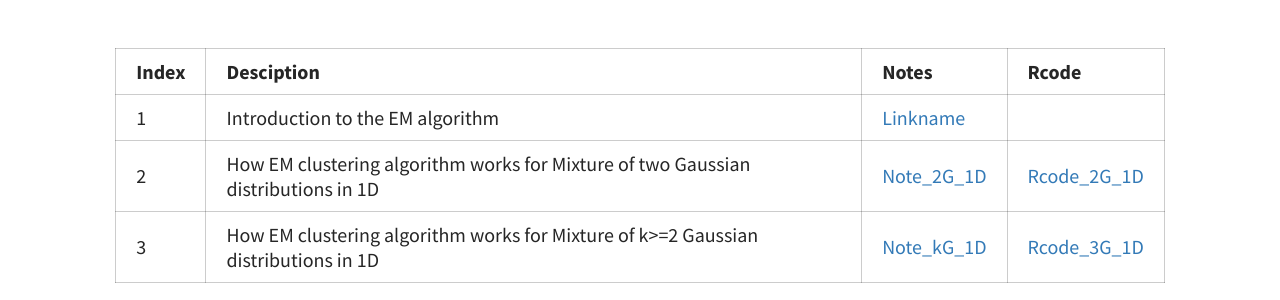
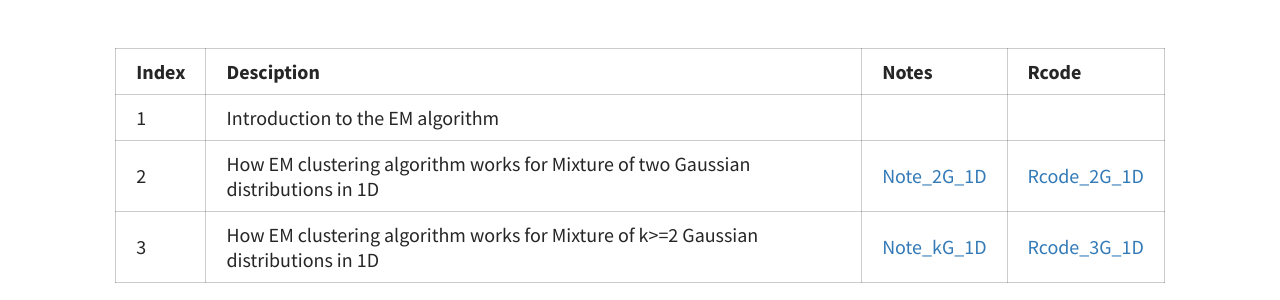
Before and after one commit to tranktle/porfolio, a Jekyll site: the page built from _posts/2022-03-31-EM-Mixture-Gaussian.md, in a window 1280 px wide. Shown: the part 1038-1338 px from the top of the page. Built offline with Jekyll 4.4.1, drawn with Linux system fonts in a browser that asks for light colours.

Commit message:
Update 2022-03-31-EM-Mixture-Gaussian.md

```diff
--- a/_posts/2022-03-31-EM-Mixture-Gaussian.md
+++ b/_posts/2022-03-31-EM-Mixture-Gaussian.md
@@ -22,6 +22,6 @@ Those will be presented with detailed construction of the E and M step, pseudo-c
 
 Index | Desciption | Notes | Rcode
 ------------- | ------------- |---------------|------------
-1 | Introduction to the EM algorithm | [Linkname](https://Link)|
+1 | Introduction to the EM algorithm | |
 2 | How EM clustering algorithm works for Mixture of two Gaussian distributions in 1D| [Note_2G_1D](https://htmlpreview.github.io/?https://github.com/tranktle/em-intro-mixture-gaussian/blob/main/Note_2G_1D.html)| [Rcode_2G_1D](https://htmlpreview.github.io/?https://github.com/tranktle/em-intro-mixture-gaussian/blob/main/01_Mixture_2Gaussian_1d.html)
 3| How EM clustering algorithm works for Mixture of k>=2 Gaussian distributions in 1D| [Note_kG_1D](https://htmlpreview.github.io/?https://github.com/tranktle/em-intro-mixture-gaussian/blob/main/Note_3G_1D.html)| [Rcode_3G_1D](https://htmlpreview.github.io/?https://github.com/tranktle/em-intro-mixture-gaussian/blob/main/02_mixture_3Gaussian_1d.html)
```
